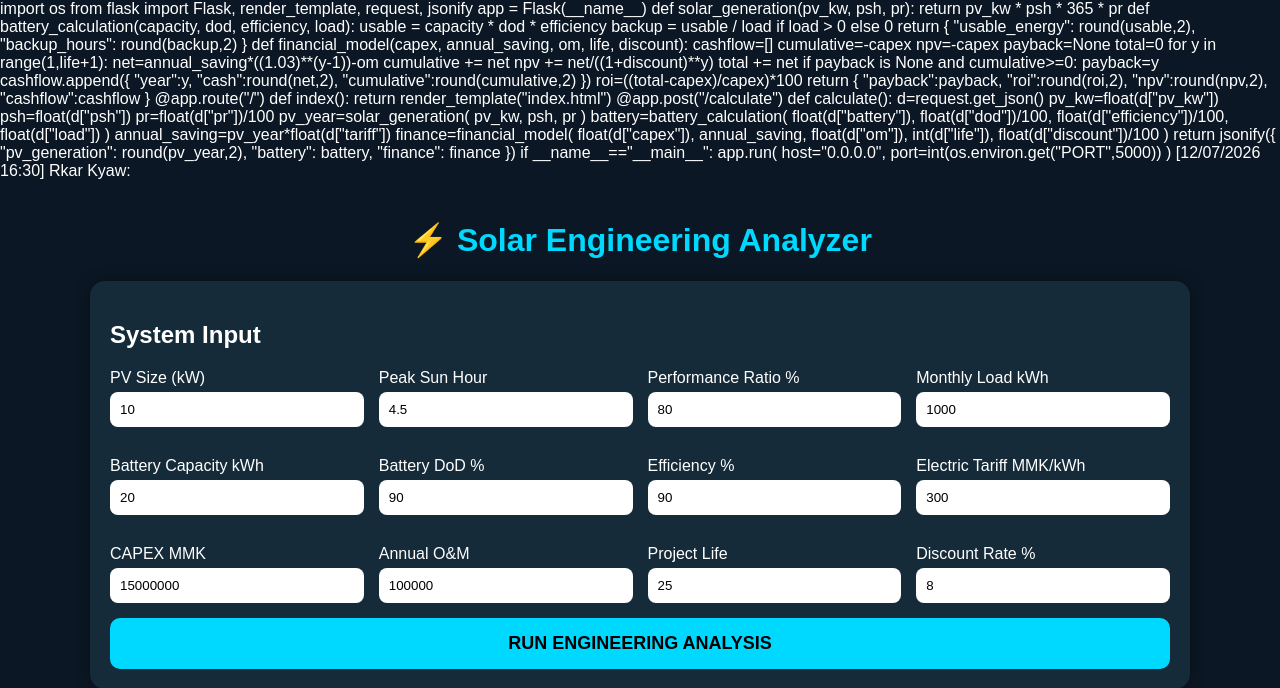
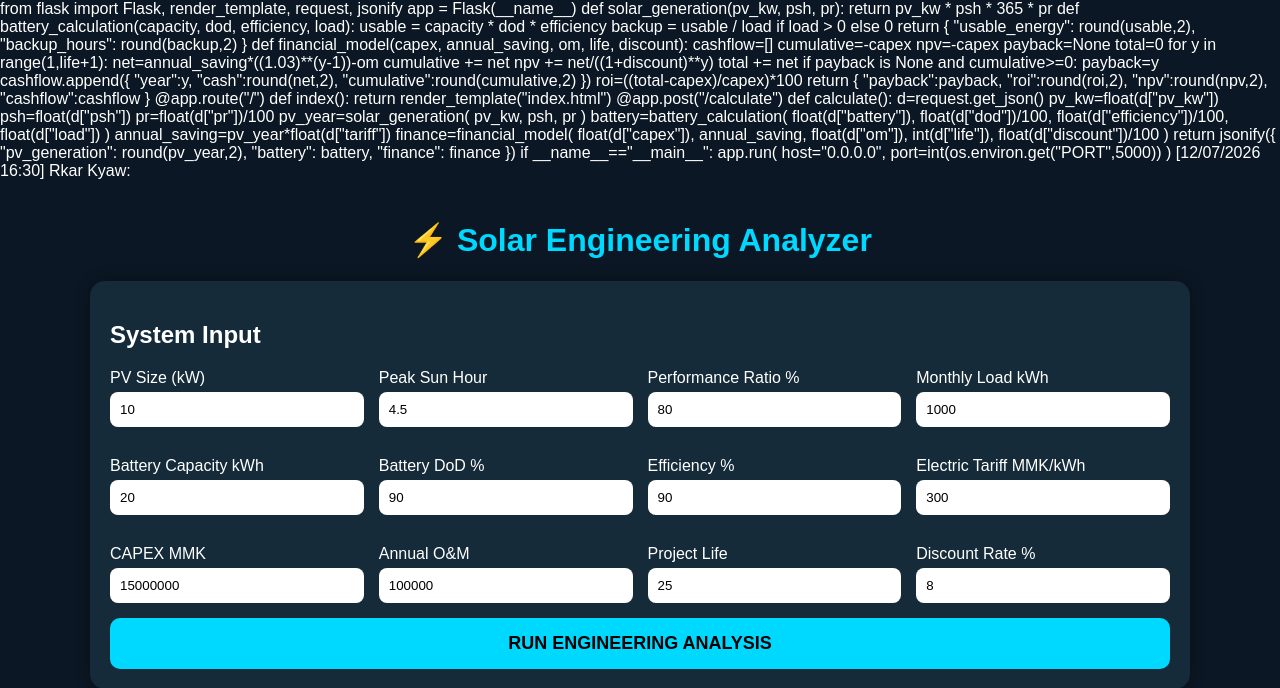
Before and after one commit to kyawrkar13-sys/solar-roi-app, a Flask app: page / in a window 1280 px wide. Shown: the top 688 px of the page. Run offline with Flask 3, Linux system fonts and the light colour scheme.

Commit message:
Update index.html

```diff
--- a/templates/index.html
+++ b/templates/index.html
@@ -1,4 +1,3 @@
- import os
 from flask import Flask, render_template, request, jsonify
 
 app = Flask(__name__)
```
